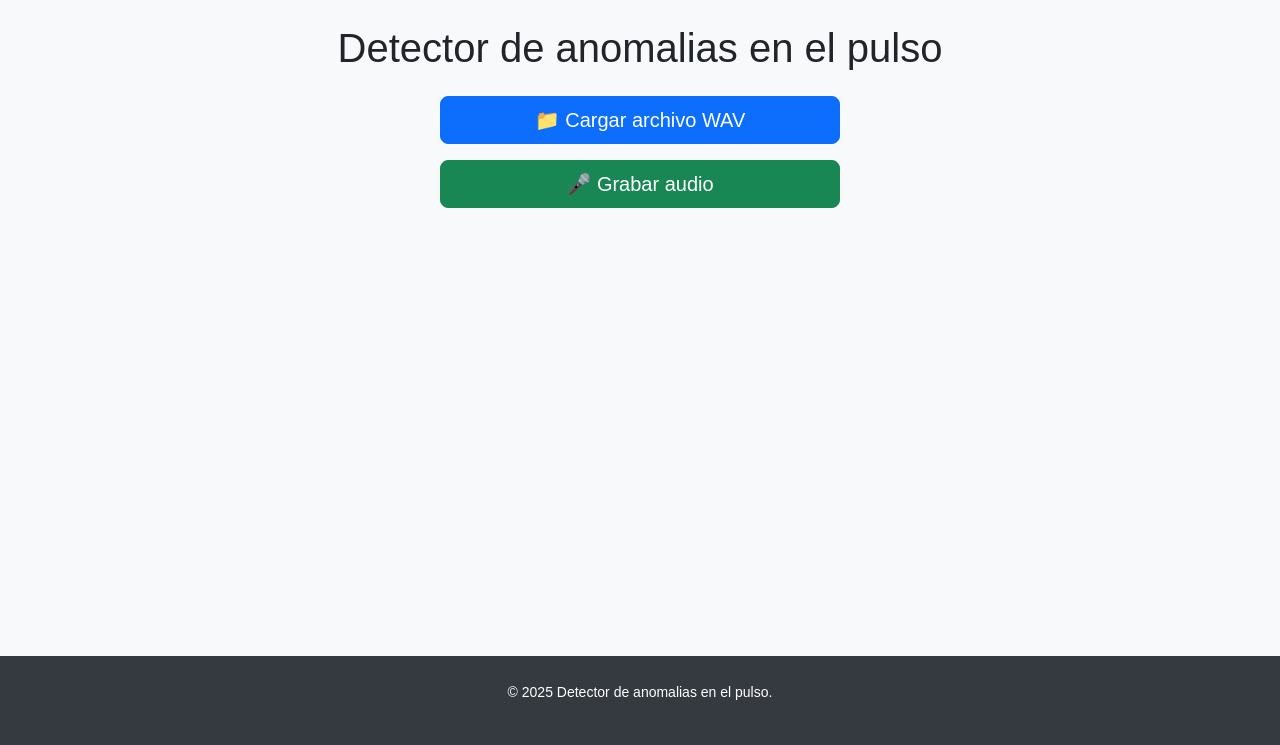
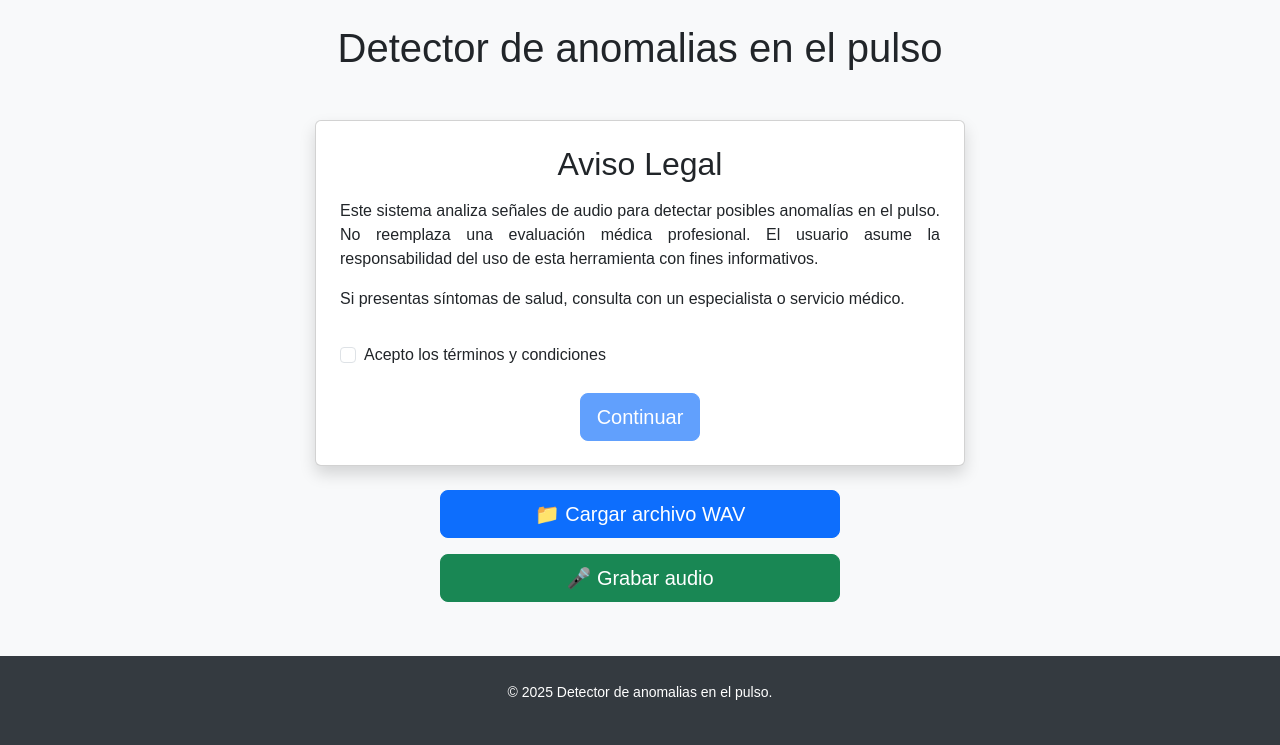
Before and after one commit to LeonHatches/Proyecto_final_FFT_Grupo_3, a Django app: page / in a window 1280 px wide. Shown: the part 55-800 px from the top of the page. Run offline with Django 5.2, Linux system fonts and the light colour scheme.

Commit message:
Se crea disño y estructura de disclaimer o aviso legal

```diff
--- a/fft_project/cardiac_project/monitor/static/monitor/style.css
+++ b/fft_project/cardiac_project/monitor/static/monitor/style.css
@@ -10,7 +10,6 @@ main {
     flex: 1;
 }
 
-/* Estilo del pie de página */
 footer {
     background-color: #343a40;
     color: #ffffff;
@@ -22,3 +21,7 @@ footer {
     font-weight: bold;
     font-size: 1.2em;
 }
+
+.text-justify {
+    text-align: justify;
+}
--- a/fft_project/cardiac_project/monitor/templates/monitor/index.html
+++ b/fft_project/cardiac_project/monitor/templates/monitor/index.html
@@ -4,6 +4,37 @@
 
 {% block content %}
 <h1 class="text-center mb-4">Detector de anomalias en el pulso</h1>
+
+
+<div class="container mt-5">
+    <div class="card shadow p-4 mx-auto" style="max-width: 650px;">
+        <h2 class="text-center mb-3">Aviso Legal</h2>
+
+        <p class="text-justify">
+            Este sistema analiza señales de audio para detectar posibles anomalías en el pulso.
+            No reemplaza una evaluación médica profesional. El usuario asume la responsabilidad
+            del uso de esta herramienta con fines informativos.
+        </p>
+
+        <p>
+            Si presentas síntomas de salud, consulta con un especialista o servicio médico.
+        </p>
+
+        <div class="form-check mt-3">
+            <input class="form-check-input" type="checkbox" id="aceptoCheckbox">
+            <label class="form-check-label" for="aceptoCheckbox">
+                Acepto los términos y condiciones
+            </label>
+        </div>
+
+        <div class="text-center mt-4">
+            <a id="continuarBtn" href="{% url 'index' %}" class="btn btn-primary btn-lg disabled" tabindex="-1" aria-disabled="true">
+                Continuar
+            </a>
+        </div>
+    </div>
+</div>
+
 
 <div class="d-flex flex-column align-items-center gap-3 mt-4">
    <a href="{% url 'upload' %}" class="btn btn-primary btn-lg w-75" style="max-width: 400px;">
```
